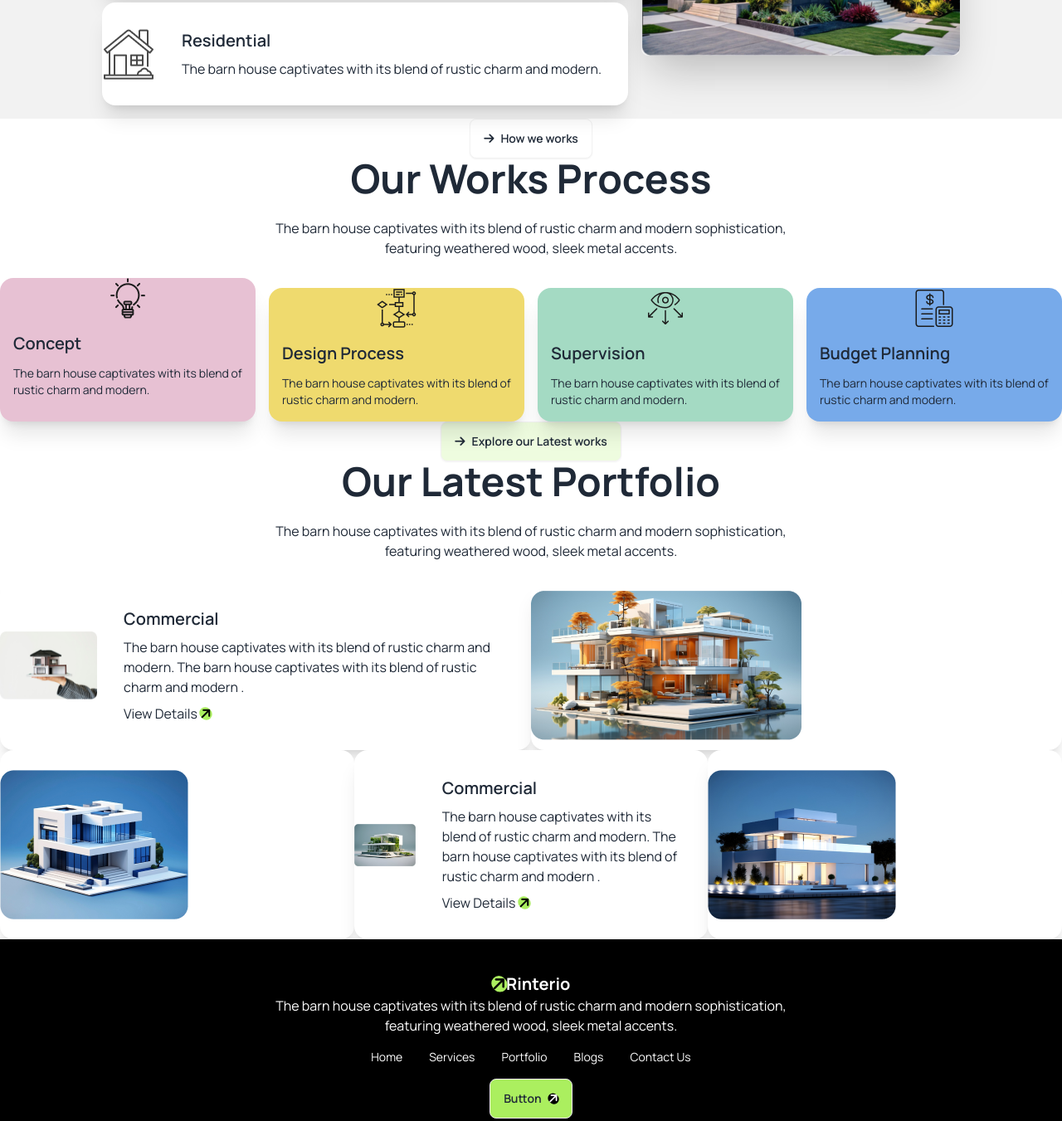
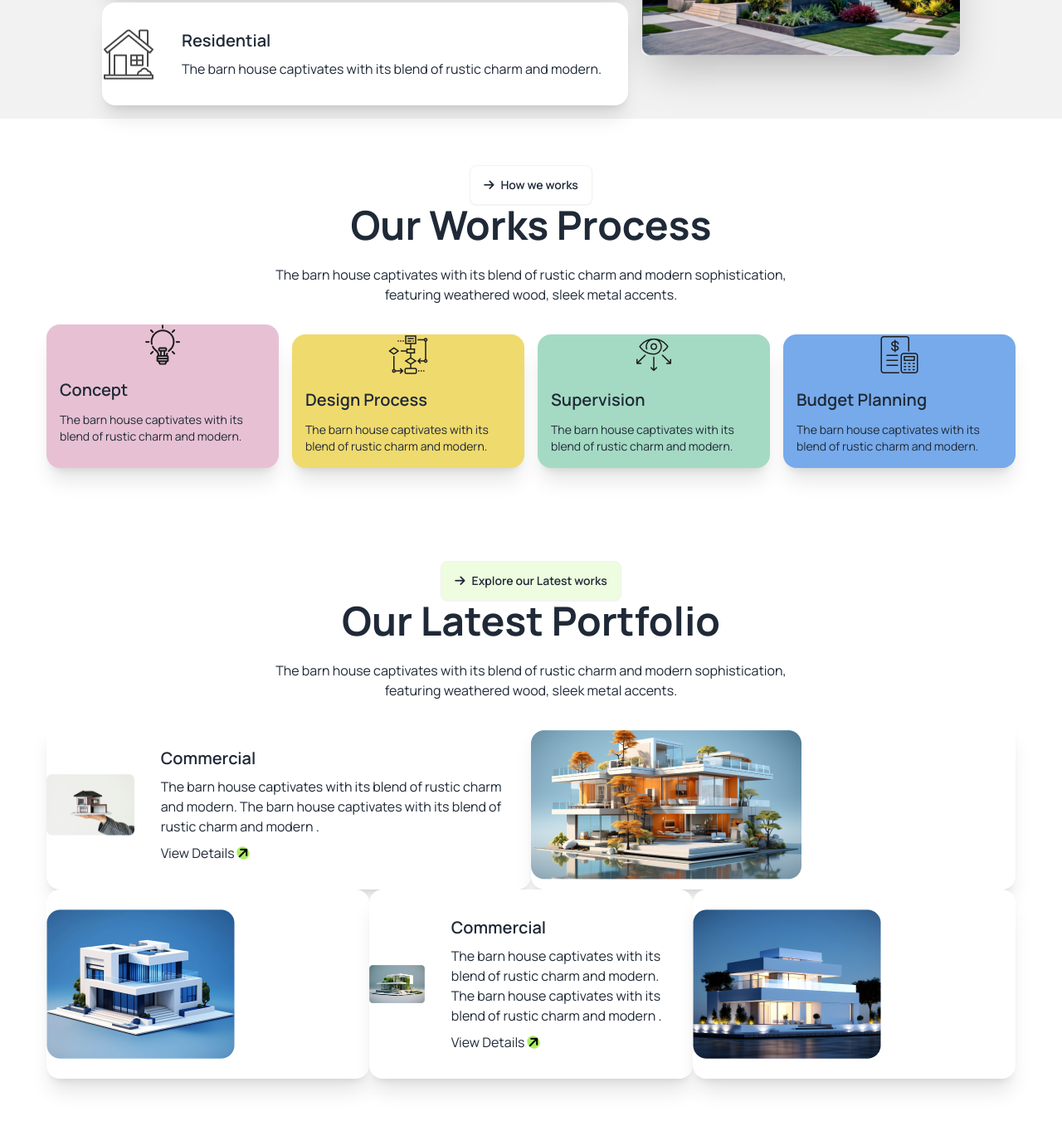
Before and after one commit to Prince-galib/assignment-no-three, a plain HTML site: page index.html in a window 1280 px wide. Shown: the part 1023-2374 px from the top of the page at 83% size. Drawn offline with nearby package versions, Linux system fonts and the light colour scheme.

Commit message:
5th update

```diff
--- a/index.html
+++ b/index.html
@@ -150,7 +150,7 @@
        </section>
 
        <!-- Our Works Process -->
-        <section class="">
+        <section class="p-14">
           <!-- text -->
           <div class="text-center">
             <button class="btn bg-white"><i class="fa-solid fa-arrow-right"></i>How we works</button>
@@ -205,7 +205,7 @@
         </section>
 
         <!-- Our Latest Portfolio -->
-         <section class=" bg-[#FFFFFF]">
+         <section class=" bg-[#FFFFFF] p-14">
           <div class="text-center">
             <button class="btn bg-[#ABEF5F33]"><i class="fa-solid fa-arrow-right"></i>Explore our Latest works</button>
             <h1 class="text-5xl font-bold">Our Latest Portfolio</h1>
@@ -276,13 +276,13 @@
           </section>
     </main>
 
-    <footer class="bg-black text-white p-10">
+    <footer class=" bg-black text-white p-10">
       <div class="items-center text-center">
       <a class="text-xl font-bold"><i class="fa-solid fa-arrow-right -rotate-45 bg-book-bg rounded-xl text-black"></i>Rinterio</a>
       <p>The barn house captivates with its blend of rustic charm and modern sophistication, <br> featuring weathered wood, sleek metal accents.</p>
       </div>
-      <div class="justify-center lg:flex justify-around">
-        <ul class="menu menu-horizontal px-1">
+        <div class="flex lg:flex-col justify-center">
+          <ul class="text-center">
             <li><a>Home</a></li>
             <li><a>Services</a></li>
             <li><a>Portfolio</a></li>
--- a/tailwind.config.js
+++ b/tailwind.config.js
@@ -6,12 +6,3 @@ module.exports = {
     },
     plugins: [],
   }
-  module.exports = {
-    theme: {
-      extend: {
-        backgroundImage: {
-          'hero-pattern': "url('assets/bg.jpg')",
-        }
-      }
-    }
-  }
```
Lines whose indentation alone changed are shown as unchanged.
